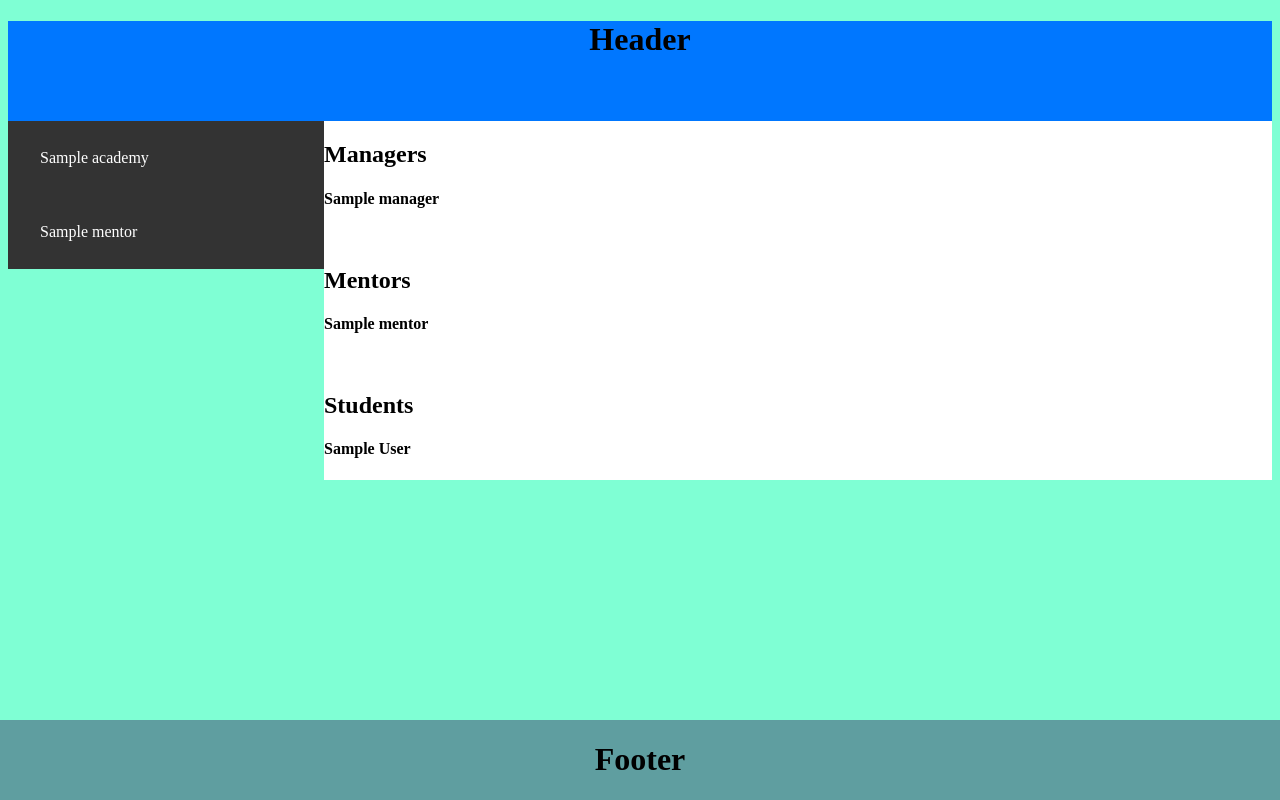
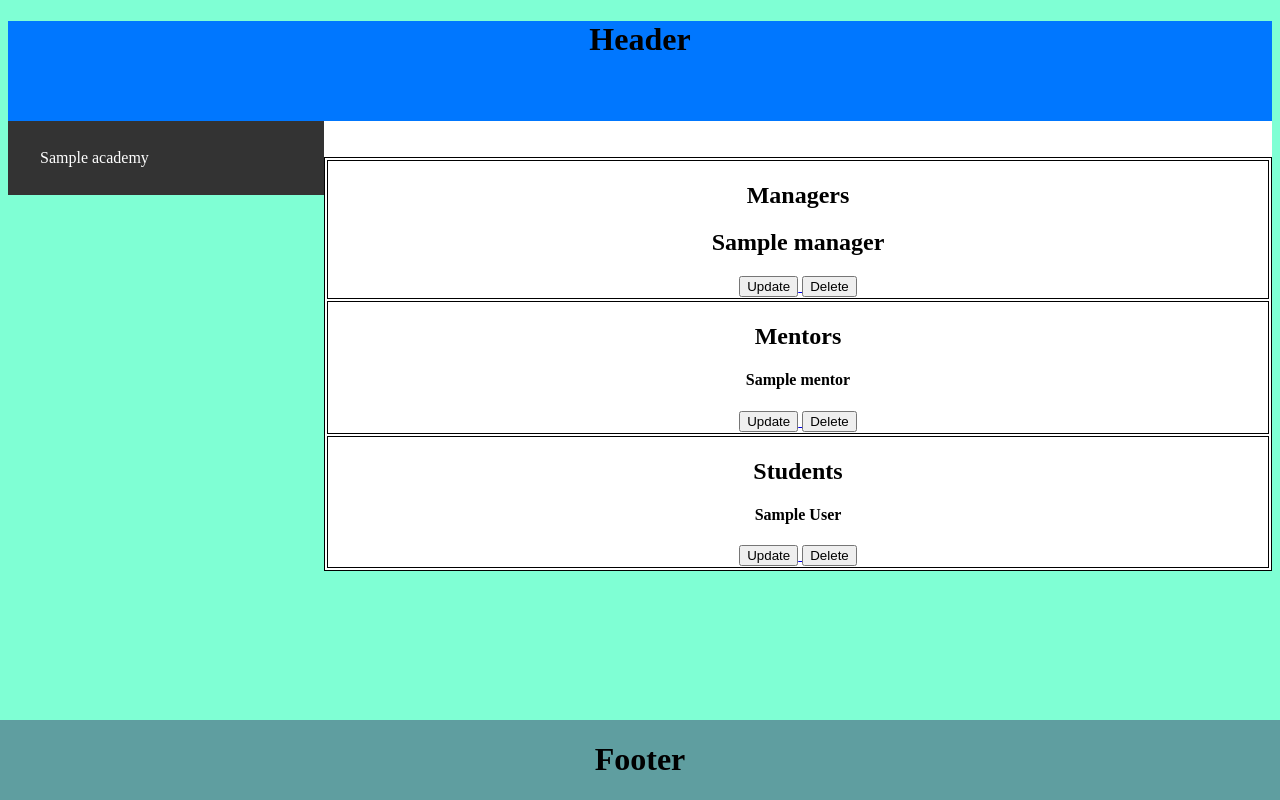
Before and after one commit to kylych89/academy, a Django app: page /main/academy/1/ in a window 1280 px wide. Run offline with Django 4.2, Linux system fonts and the light colour scheme; tables that the repository leaves empty hold one stand-in row (values such as "Sample post"); lists and menus that the app fills with data are empty.

Commit message:
second commit

```diff
--- a/main/models.py
+++ b/main/models.py
@@ -40,7 +40,7 @@ class Mentor(models.Model):
 class Student(models.Model):
     name = models.CharField(max_length=50)
     age = models.PositiveIntegerField()
-    # academy = models.OneToOneField(Academy, on_delete=models.CASCADE)
+    academy = models.OneToOneField(Academy, on_delete=models.CASCADE)
     manager = models.ForeignKey(Manager, on_delete=models.CASCADE)
     mentor = models.ForeignKey(Mentor, on_delete=models.CASCADE)
 
--- a/main/urls.py
+++ b/main/urls.py
@@ -1,11 +1,40 @@
 from django.urls import path
-from .views import index, academy, mentor
+from .views import (
+    index,
+    academy_view,
+    create_manager_view,
+    update_manager_view,
+    delete_manager_view,
+    create_mentor_view,
+    update_mentor_view,
+    delete_mentor_view,
+    create_student_view,
+    update_student_view,
+    delete_student_view
 
+)
 
 app_name = 'main'
 
 urlpatterns = [
     path('v1/', index, name='index'),
-    path('academy/<int:pk>/', academy, name='academy'),
-    path('mentor/<int:pk>/', mentor, name='mentor'),
+
+    # academy
+    path('academy/<int:pk>/', academy_view, name='academy'),
+
+    # managers
+    path('create_manager/', create_manager_view, name='create_manager'),
+    path('update_manager/<int:pk>/', update_manager_view, name='update_manager'),
+    path('delete_manager/<int:pk>/', delete_manager_view, name='delete_manager'),
+
+    # mentors
+    path('create_mentor/', create_mentor_view, name='create_mentor'),
+    path('update_mentor/<int:pk>/', update_mentor_view, name='update_mentor'),
+    path('delete_mentor/<int:pk>/', delete_mentor_view, name='delete_mentor'),
+
+    # students
+    path('create_student/', create_student_view, name='create_student'),
+    path('update_student/<int:pk>/', update_student_view, name='update_student'),
+    path('delete_student/<int:pk>/', delete_student_view, name='delete_student'),
+
 ]
--- a/main/views.py
+++ b/main/views.py
@@ -1,4 +1,6 @@
-from django.shortcuts import render
+from django.http import HttpResponse
+from django.shortcuts import render, redirect
+from .forms import CreateManagerForm, CreateMentorForm, CreateStudentForm
 from .models import (
     Academy,
     Manager,
@@ -17,38 +19,141 @@ def index(request):
     return render(request, 'main/index.html', context)
 
 
-def academy(request, pk):
+def academy_view(request, pk):
     academys = Academy.objects.all()
 
     academy = Academy.objects.get(id=pk)
-    mentor = Mentor.objects.get(id=pk)
-    manager = Manager.objects.get(id=pk)
+    manager = Manager.objects.filter(id=pk)
+    mentor = Mentor.objects.filter(id=pk)
+    student = Student.objects.filter(id=pk)
 
     managers = Manager.objects.filter(academy=academy)
     mentors = Mentor.objects.filter(academy=academy)
-    students = Student.objects.filter(mentor=mentor, manager=manager)
+    students = Student.objects.filter(academy=academy)
 
     context = {
         'academys': academys,
         'managers': managers,
         'mentors': mentors,
         'students': students,
+        'manager': manager,
+        'mentor': mentor,
+        'student': student,
+
     }
 
-    return render(request, 'main/academy.html', context)
+    return render(request, 'main/academy/academy.html', context)
 
 
-def mentor(request, pk):
-    managers = Manager.objects.all()
+def create_manager_view(request):
+    if request.method == 'POST':
+        form = CreateManagerForm(data=request.POST)
+        if form.is_valid():
+            form.save()
+            return redirect('main:index')
+        else:
+            return HttpResponse('ERROR')
+    form = CreateManagerForm
+    context = {
+        'form': form
+    }
+    return render(request, 'main/manager/create_manager.html', context)
 
-    mentor = Mentor.objects.get(id=pk)
+
+def update_manager_view(request, pk):
     manager = Manager.objects.get(id=pk)
+    if request.method == 'POST':
+        form = CreateManagerForm(request.POST, instance=manager)
+        if form.is_valid():
+            form.save()
+            return redirect('main:index')
 
-    students = Student.objects.filter(mentor=mentor, manager=manager)
+        return HttpResponse('Invalid data')
+    form = CreateManagerForm(instance=manager)
 
     context = {
-        'managers': managers,
-        'students': students,
+        'form': form
     }
+    return render(request, 'main/manager/create_manager.html', context)
 
-    return render(request, 'main/mentor.html', context)
+
+def delete_manager_view(request, pk):
+    manager = Manager.objects.get(id=pk)
+    manager.delete()
+    return redirect('main:index')
+
+
+def create_mentor_view(request):
+    if request.method == 'POST':
+        form = CreateMentorForm(data=request.POST)
+        if form.is_valid():
+            form.save()
+            return redirect('main:index')
+        else:
+            return HttpResponse('ERROR')
+    form = CreateMentorForm
+    context = {
+        'form': form
+    }
+    return render(request, 'main/mentor/create_mentor.html', context)
+
+
+def update_mentor_view(request, pk):
+    mentor = Mentor.objects.get(id=pk)
+    if request.method == 'POST':
+        form = CreateMentorForm(request.POST, instance=mentor)
+        if form.is_valid():
+            form.save()
+            return redirect('main:index')
+
+        return HttpResponse('Invalid data')
+    form = CreateMentorForm(instance=mentor)
+
+    context = {
+        'form': form
+    }
+    return render(request, 'main/mentor/create_mentor.html', context)
+
+
+def delete_mentor_view(request, pk):
+    mentor = Mentor.objects.get(id=pk)
+    mentor.delete()
+    return redirect('main:index')
+
+
+def create_student_view(request):
+    if request.method == 'POST':
+        form = CreateStudentForm(data=request.POST)
+        if form.is_valid():
+            form.save()
+            return redirect('main:index')
+        else:
+            return HttpResponse('ERROR')
+    form = CreateStudentForm
+    context = {
+        'form': form
+    }
+    return render(request, 'main/student/create_student.html', context)
+
+
+def update_student_view(request, pk):
+    student = Mentor.objects.get(id=pk)
+    if request.method == 'POST':
+        form = CreateStudentForm(request.POST, instance=student)
+        if form.is_valid():
+            form.save()
+            return redirect('main:index')
+
+        return HttpResponse('Invalid data')
+    form = CreateStudentForm(instance=student)
+
+    context = {
+        'form': form
+    }
+    return render(request, 'main/student/create_student.html', context)
+
+
+def delete_student_view(request, pk):
+    student = Mentor.objects.get(id=pk)
+    student.delete()
+    return redirect('main:index')
--- a/static/main/css/style.css
+++ b/static/main/css/style.css
@@ -92,3 +92,7 @@ h1 {
 .dropdown:hover .dropdown-content {
     display: block;
 }
+
+table, th, td {
+  border: 1px solid black;
+}
--- a/templates/base.html
+++ b/templates/base.html
@@ -17,58 +17,35 @@
 <div class="Menu">
     {% block Menu %}
     <h1>Menu</h1>
-<!--    <div class="navbar">-->
-<!--        <a href="{% url 'main:base' %}">Главная</a>-->
-<!--        <div class="dropdown">-->
-<!--            <button class="dropbtn"> Новости-->
-<!--                <i class="fa fa-caret-down"></i>-->
-<!--            </button>-->
-<!--            <div class="dropdown-content">-->
-<!--                <a href="https://m.akipress.org/kg//">akipress</a>-->
-<!--                <a href="https://sputnik.kg/">Sputnik</a>-->
-<!--                <a href="https://knews.kg/">knews</a>-->
-<!--                <a href="https://kloop.kg/">kloop</a>-->
-<!--            </div>-->
-<!--        </div>-->
-<!--        <div class="dropdown">-->
-<!--            <button class="dropbtn"> Райондор-->
-<!--                <i class="fa fa-caret-down"></i>-->
-<!--            </button>-->
-<!--            <div class="dropdown-content">-->
-<!--                <a href="{% url 'main:create_region' %}">Район кошуу</a>-->
-<!--                {% for region in regions %}-->
-<!--                <a href="{% url 'main:regions' region.id %}">{{region.name}}</a>-->
-<!--                {% endfor %}-->
-<!--            </div>-->
-<!--        </div>-->
-<!--        <div class="dropdown">-->
-<!--            <button class="dropbtn"> Область-->
-<!--                <i class="fa fa-caret-down"></i>-->
-<!--            </button>-->
-<!--            <div class="dropdown-content">-->
-<!--                <a href="{% url 'main:create_areas' %}">Область кошуу</a>-->
-<!--                {% for area in areas %}-->
-<!--                <a href="{% url 'main:areas' area.id %}">{{area.name}}</a>-->
-<!--                {% endfor %}-->
-<!--            </div>-->
-<!--        </div>-->
-<!--        <div class="dropdown">-->
-<!--            <button class="dropbtn"> Вход-->
-<!--                <i class="fa fa-caret-down"></i>-->
-<!--            </button>-->
-<!--            <div class="dropdown-content">-->
-<!--                <a href="{% url 'main:login' %}">Войти</a>-->
-<!--                <a href="{% url 'main:register' %}">Зарегистрироваться</a>-->
-<!--            </div>-->
-<!--        </div>-->
-<!--    </div>-->
+    <div class="navbar">
+        <div class="dropdown">
+            <button class="dropbtn"> Manager
+                <i class="fa fa-caret-down"></i>
+            </button>
+            <div class="dropdown-content">
+                <a href="{% url 'main:create_manager' %}">Manager кошуу</a>
+                {% for manager in manager %}
+                <a href="{% url 'main:manager' manager.id %}">{{manager.name}}</a>
+                {% endfor %}
+            </div>
+        </div>
+        <div class="dropdown">
+            <button class="dropbtn"> Mentor
+                <i class="fa fa-caret-down"></i>
+            </button>
+            <div class="dropdown-content">
+                <a href="{% url 'main:create_mentor' %}">Mentor кошуу</a>
+                {% for mentor in mentors %}
+                <a href="{% url 'main:mentors' mentor.id %}">{{mentor.name}}</a>
+                {% endfor %}
+            </div>
+        </div>
+    </div>
     {% endblock %}
 </div>
 
 <div class="Content">
     {% block Content %}
-    <h1>Главная страница</h1>
-    <p>{{info}}</p>
     {% endblock Content %}
 </div>
 
--- a/templates/main/academy.html
+++ /dev/null
@@ -1,50 +0,0 @@
-{% extends 'base.html' %}
-
-
-{% block Menu %}
-{% for academy in academys %}
-<div class="navbar">
-    <div class="dropdown">
-        <a href="{% url 'main:academy' academy.id %}">
-            <button class="dropbtn">{{academy.name}}
-                <i class="fa fa-caret-down"></i>
-            </button>
-        </a>
-    </div>
-</div>
-{% endfor %}
-{% for mentor in mentors %}
-<div class="navbar">
-    <div class="dropdown">
-        <a href="{% url 'main:mentor' mentor.id %}">
-            <button class="dropbtn">{{mentor.name}}
-                <i class="fa fa-caret-down"></i>
-            </button>
-        </a>
-    </div>
-</div>
-{% endfor %}
-{% endblock %}
-
-{% block Content %}
-<h2>Managers</h2>
-{% for manager in managers %}
-<h4>{{manager.name}}</h4>
-{% endfor %}
-
-<br>
-
-<h2>Mentors</h2>
-{% for mentor in mentors %}
-<h4>{{mentor.name}}</h4>
-{% endfor %}
-
-<br>
-
-<h2>Students</h2>
-{% for student in students %}
-<h4>{{student.name}}</h4>
-{% endfor %}
-
-
-{% endblock %}
--- /dev/null
+++ b/templates/main/academy/academy.html
@@ -0,0 +1,71 @@
+{% extends 'base.html' %}
+
+
+{% block Menu %}
+{% for academy in academys %}
+<div class="navbar">
+    <div class="dropdown">
+        <a href="{% url 'main:academy' academy.id %}">
+            <button class="dropbtn">{{academy.name}}
+                <i class="fa fa-caret-down"></i>
+            </button>
+        </a>
+    </div>
+</div>
+{% endfor %}
+{% endblock %}
+
+{% block Content %}
+<table style="width:100%">
+    <tr>
+        <th>
+            <h2>Managers</h2>
+            {% for manager in managers %}
+            <h2>{{manager.name}}</h2>
+            <a href="{% url 'main:update_manager' manager.id %}">
+                <button>Update</button>
+            </a>
+            <a href="{% url 'main:delete_manager' manager.id %}">
+                <button>Delete</button>
+            </a>
+            {% endfor %}
+        </th>
+    </tr>
+
+    <br>
+
+    <tr>
+        <th>
+            <h2>Mentors</h2>
+            {% for mentor in mentors %}
+            <h4>{{mentor.name}}</h4>
+            <a href="{% url 'main:update_mentor' mentor.id %}">
+                <button>Update</button>
+            </a>
+            <a href="{% url 'main:delete_mentor' mentor.id %}">
+                <button>Delete</button>
+            </a>
+            {% endfor %}
+        </th>
+    </tr>
+
+    <br>
+
+
+    <tr>
+        <th>
+            <h2>Students</h2>
+            {% for student in students %}
+            <h4>{{student.name}}</h4>
+            <a href="{% url 'main:update_student' student.id %}">
+                <button>Update</button>
+            </a>
+            <a href="{% url 'main:delete_student' student.id %}">
+                <button>Delete</button>
+            </a>
+            {% endfor %}
+        </th>
+    </tr>
+</table>
+
+{% endblock %}
```
Also changed, not shown: main/forms.py (added, +20 -0 lines), templates/main/index.html (+6 -3 lines), templates/main/manager/create_manager.html (added, +9 -0 lines), templates/main/mentor.html (deleted, +0 -16 lines), templates/main/mentor/create_mentor.html (added, +9 -0 lines), templates/main/student/create_student.html (added, +9 -0 lines), main/migrations/0005_student_academy.py (added).
